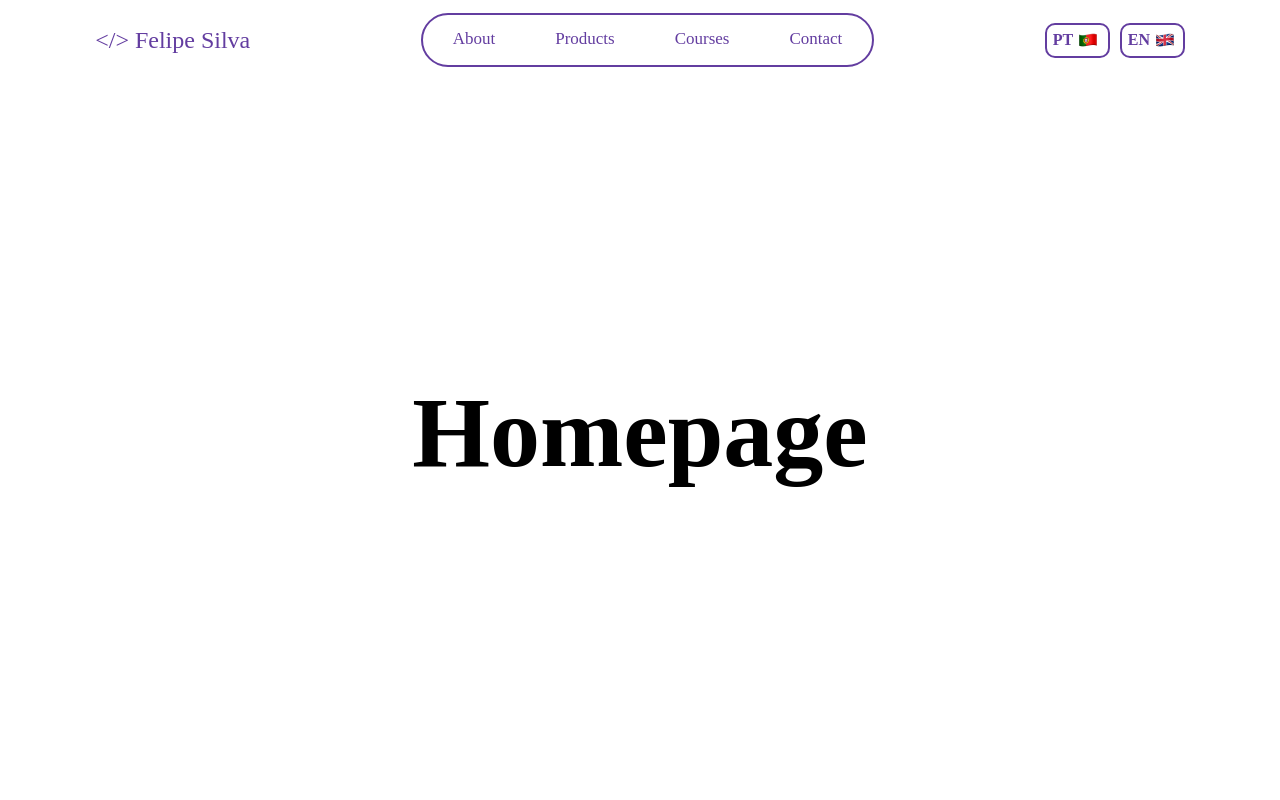
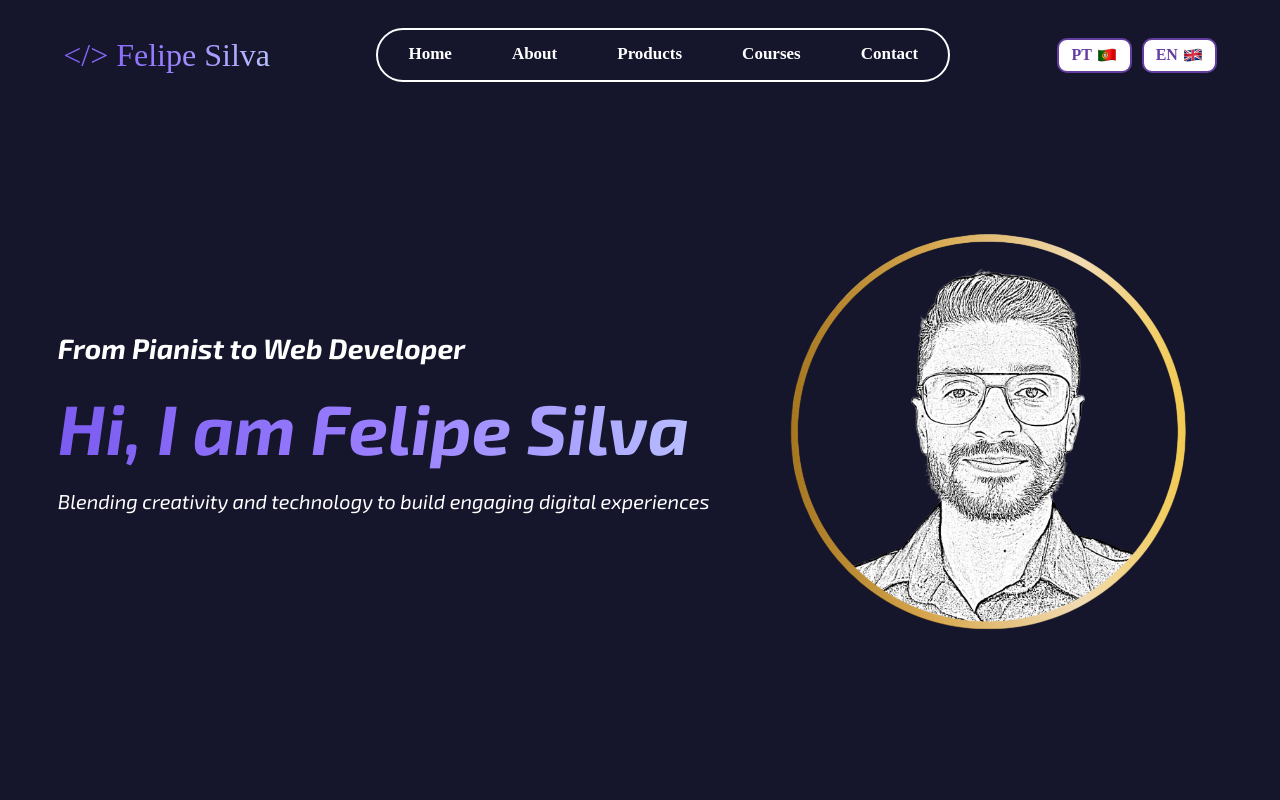
Before and after one commit to feliperosilva/portfolio, a React (Vite) app: page / in a window 1280 px wide. Shown: the top 800 px of the page. Built offline with nearby package versions, Linux system fonts and the light colour scheme; a web font is replaced by a local one.

Commit message:
[UPDATE] Change navbar and homepage structure, and logo. Add new colors, text and language buttons

```diff
--- a/index.html
+++ b/index.html
@@ -2,13 +2,17 @@
 <html lang="en">
   <head>
     <meta charset="UTF-8" />
-    <link rel="icon" type="image/svg+xml" href="/src/assets/Felipe-designstyle-cartoon-m.png" />
+    <link rel="icon" type="image/svg+xml" href="/src/assets/logo2.png" />
     <meta name="viewport" content="width=device-width, initial-scale=1.0" />
-    <title>Felipe's Practice</title>
+    <title>Felipe's Website</title>
 
     <link rel="preconnect" href="https://fonts.googleapis.com">
     <link rel="preconnect" href="https://fonts.gstatic.com" crossorigin>
     <link href="https://fonts.googleapis.com/css2?family=Shrikhand&display=swap" rel="stylesheet">
+
+    <link rel="preconnect" href="https://fonts.googleapis.com">
+    <link rel="preconnect" href="https://fonts.gstatic.com" crossorigin>
+    <link href="https://fonts.googleapis.com/css2?family=Exo+2:ital,wght@0,100..900;1,100..900&display=swap" rel="stylesheet">
   </head>
   <body>
     <div id="root"></div>
--- a/src/components/Navbar.jsx
+++ b/src/components/Navbar.jsx
@@ -22,6 +22,9 @@ const Navbar = ({ darkMode, setDarkMode }) => {
                 ☰
             </div>
             <ul className={`${styles.links} ${isOpen ? styles.menu_open : ''} ${darkMode ? styles.dark : ''}`}>
+                <li>
+                    <Link to="/#about" className={`${styles.page_link} ${darkMode ? styles.dark : ''}`} onClick={closeMenu}>Home</Link>
+                </li>
                 <li>
                     <Link to="/#about" className={`${styles.page_link} ${darkMode ? styles.dark : ''}`} onClick={closeMenu}>About</Link>
                 </li>
--- a/src/components/pages/Home.jsx
+++ b/src/components/pages/Home.jsx
@@ -1,5 +1,6 @@
 import { useNavigate } from 'react-router-dom';
 import styles from "../../styles/Home.module.css"
+import photo from "../../assets/foto-felipe.png"
 
 
 const Home = ({ darkMode }) => {
@@ -8,7 +9,15 @@ const Home = ({ darkMode }) => {
   return (
     <div>
       <section id='home' className={styles.home}>
-        <h1 className={styles.big_title}>Homepage</h1>
+        <div className={styles.headline}>
+          <h2 className={styles.entry_line}>From Pianist to Web Developer</h2>
+          <h1 className={styles.title}>Hi, I am Felipe Silva</h1>
+          <p className={styles.description}>Blending creativity and technology to build engaging digital experiences</p>
+        </div>
+        <div className={styles.head_photo}>
+          <img src={photo} alt="Felipe photo" />
+        </div>
+
       </section>
 
       <section id='about' className={`${styles.about} ${darkMode ? styles.dark : ''}`}>
--- a/src/index.css
+++ b/src/index.css
@@ -8,6 +8,7 @@ body {
     width: 100%;
     box-sizing: border-box;
     overflow-x: hidden;
+    background-color: #15152c;
 }
 
 body.dark {
--- a/src/styles/Home.module.css
+++ b/src/styles/Home.module.css
@@ -1,36 +1,34 @@
-.home, .about, .products, .courses, .contact {
+.home {
     display: flex;
-    flex-direction: column;
-    justify-content: center;
+    justify-content: space-around;
     align-items: center;
 }
 
-.about {
-    background-color: aqua;
+.headline {
+    font-family: "Exo 2", sans-serif;
+    font-optical-sizing: auto;
+    font-style: italic;
 }
 
-.about.dark {
-    background-color: darkcyan;
+.entry_line {
+    color: #fff;
+    margin: 0;
+    font-size: 28px;
 }
 
-.products {
-    background-color: red;
+.title {
+    font-size: 70px;
+    background: linear-gradient(90deg, #7b5cf0, #9a7fff, #b8c0ff);
+    -webkit-background-clip: text;
+    -webkit-text-fill-color: transparent;
+    background-clip: text;
+    color: transparent;
+    margin: 20px 0px;
 }
 
-.products.dark {
-    background-color: darkgoldenrod;
-}
-
-.courses {
-    background-color: greenyellow;
-}
-
-.courses.dark {
-    background-color: darkgreen;
-}
-
-.contact {
-    background-color: yellow;
+.description {
+    color: #fff;
+    font-size: 20px;
 }
 
 .contact.dark {
--- a/src/styles/Navbar.module.css
+++ b/src/styles/Navbar.module.css
@@ -8,6 +8,7 @@
     width: 100%;
     position: fixed;
     top: 0;
+    margin-top: 15px;
 }
 
 .navbar.dark {
@@ -16,11 +17,15 @@
 
 .logo {
     text-decoration: none;
-    color: rgb(99, 61, 160);
-    font-size: 24px;
+    font-size: 32px;
     font-family: "Shrikhand", serif;
     font-weight: 400;
     font-style: normal;
+    background: linear-gradient(90deg, #7b5cf0, #9a7fff, #b8c0ff);
+    -webkit-background-clip: text;
+    -webkit-text-fill-color: transparent;
+    background-clip: text;
+    color: transparent;
 }
 
 .hamburger {
@@ -37,7 +42,7 @@
     align-items: center;
     list-style-type: none;
     text-decoration: none;
-    border: 2px solid rgb(99, 61, 160);
+    border: 2px solid #fff;
     border-radius: 30px;
     max-height: 50px;
     padding-inline-start: 0;
@@ -53,11 +58,12 @@
 
 .page_link {
     font-size: 17px;
-    color: rgb(99, 61, 160);
+    color: #fff;
     text-decoration: none;
     position: relative;
     display: inline-block;
     padding-bottom: 2px;
+    font-weight: bold;
 }
 
 .page_link::after {
@@ -65,9 +71,9 @@
     position: absolute;
     width: 0%;
     height: 2px;
-    left: 0;
+    left: -15%;
     bottom: 0;
-    background-color: rgb(99, 61, 160);
+    background: linear-gradient(90deg, #7b5cf0, #9a7fff, #b8c0ff);
     transition: width 0.3s ease-in-out;
 }
 
@@ -76,7 +82,7 @@
 }
 
 .page_link:hover::after {
-    width: 100%;
+    width: 130%;
 }
 
 .buttons_lang {
@@ -86,10 +92,11 @@
 
 .buttons_lang button{
     display: flex;
+    justify-content: center;
     align-items: center;
     position: relative;
     overflow: hidden;
-    width: 65px;
+    width: 75px;
     height: 35px;
     color: rgb(99, 61, 160);
     background-color: white;
```
Also changed, not shown: src/assets/foto-felipe.png (added), src/assets/logo2.png (added).
